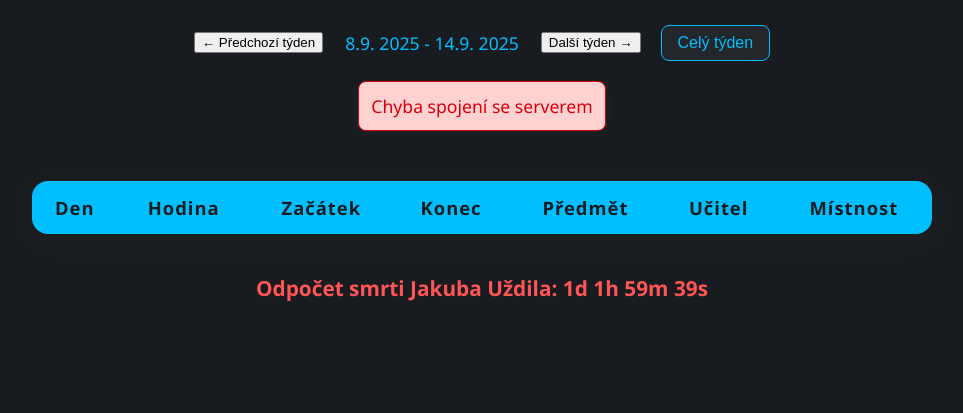
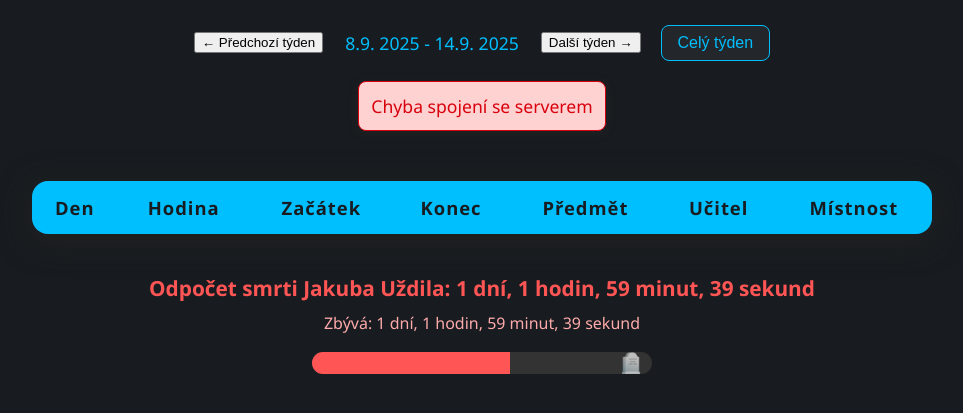
Before and after one commit to adamhornofmedia/edupage-rozvrh, a website: page index.html in a window 1280 px wide. Shown: the part 117-530 px from the top of the page, without its empty margins (158-1121 px from the left). Drawn offline with Linux system fonts and the light colour scheme; no server answers.

Commit message:
Add detailed countdown and progress bar to timer
Enhanced the countdown section by adding a detailed time breakdown and a visual progress bar indicating time elapsed until the deadline. Updated the display logic to show these new elements and handle the countdown completion state.

```diff
--- a/index.html
+++ b/index.html
@@ -132,16 +132,24 @@
     <tbody></tbody>
   </table>
   <div id="odpocet" style="margin:40px auto 0 auto; text-align:center; font-size:1.3em; color:#ff5555; font-weight:bold;"></div>
+  <div id="odpocet-detail" style="margin:10px auto 0 auto; text-align:center; font-size:1em; color:#ffaaaa;"></div>
+  <div id="odpocet-bar-wrap" style="width:340px; max-width:90vw; margin:18px auto 0 auto; height:22px; background:#333; border-radius:12px; overflow:hidden; display:flex; align-items:center;">
+    <div id="odpocet-bar" style="height:100%; background:#ff5555; width:0%; transition:width 0.5s;"></div>
+    <span style="margin-left:auto; margin-right:8px; font-size:1.3em;">🪦</span>
+  </div>
   <script>
     let currentWeek = getCurrentWeek();
 
     // Odpočet smrti Jakuba Uždila do 9.9. 14:15
     function updateOdpocet() {
       const deadline = new Date('2025-09-09T14:15:00');
+      const start = new Date('2025-09-07T00:00:00'); // počáteční čas pro progress bar (lze upravit)
       const now = new Date();
       let diff = deadline - now;
       if (diff <= 0) {
         document.getElementById('odpocet').textContent = '💀 Čas vypršel! 💀';
+        document.getElementById('odpocet-detail').textContent = '';
+        document.getElementById('odpocet-bar').style.width = '100%';
         return;
       }
       const d = Math.floor(diff / (1000*60*60*24));
@@ -151,7 +159,19 @@
       const m = Math.floor(diff / (1000*60));
       diff -= m * 1000*60;
       const s = Math.floor(diff / 1000);
-      document.getElementById('odpocet').textContent = `Odpočet smrti Jakuba Uždila: ${d}d ${h}h ${m}m ${s}s`;
+      document.getElementById('odpocet').textContent = `Odpočet smrti Jakuba Uždila: ${d} dní, ${h} hodin, ${m} minut, ${s} sekund`;
+      // Podrobný čas
+      const ms = deadline - now;
+      const totalSec = Math.floor(ms/1000);
+      const totalMin = Math.floor(totalSec/60);
+      const totalHour = Math.floor(totalMin/60);
+      const totalDay = Math.floor(totalHour/24);
+      document.getElementById('odpocet-detail').textContent = `Zbývá: ${totalDay} dní, ${totalHour%24} hodin, ${totalMin%60} minut, ${totalSec%60} sekund`;
+      // Progress bar
+      const total = deadline - start;
+      const gone = now - start;
+      let percent = Math.max(0, Math.min(100, (gone/total)*100));
+      document.getElementById('odpocet-bar').style.width = percent + '%';
     }
 
     function getCurrentWeek() {
```
